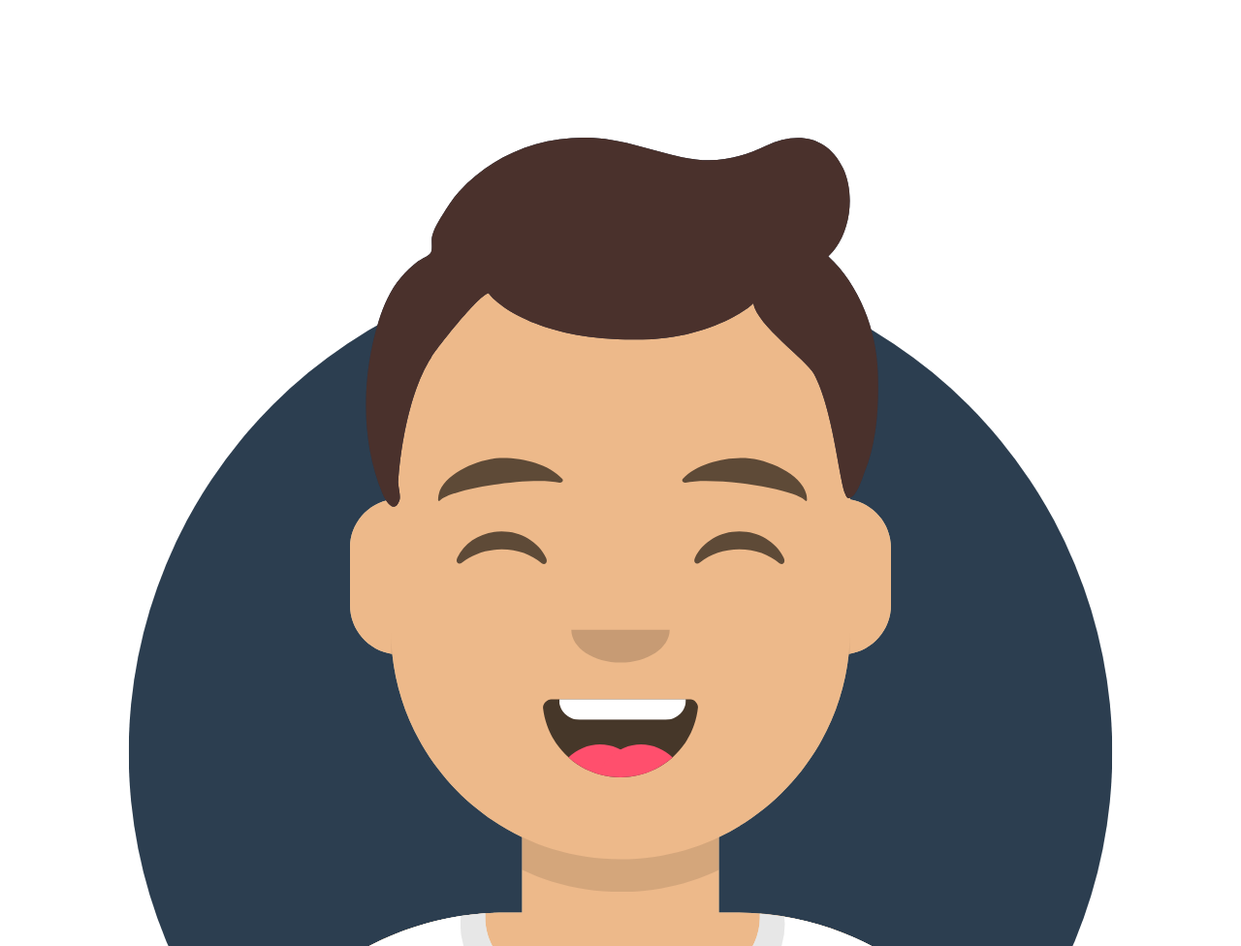
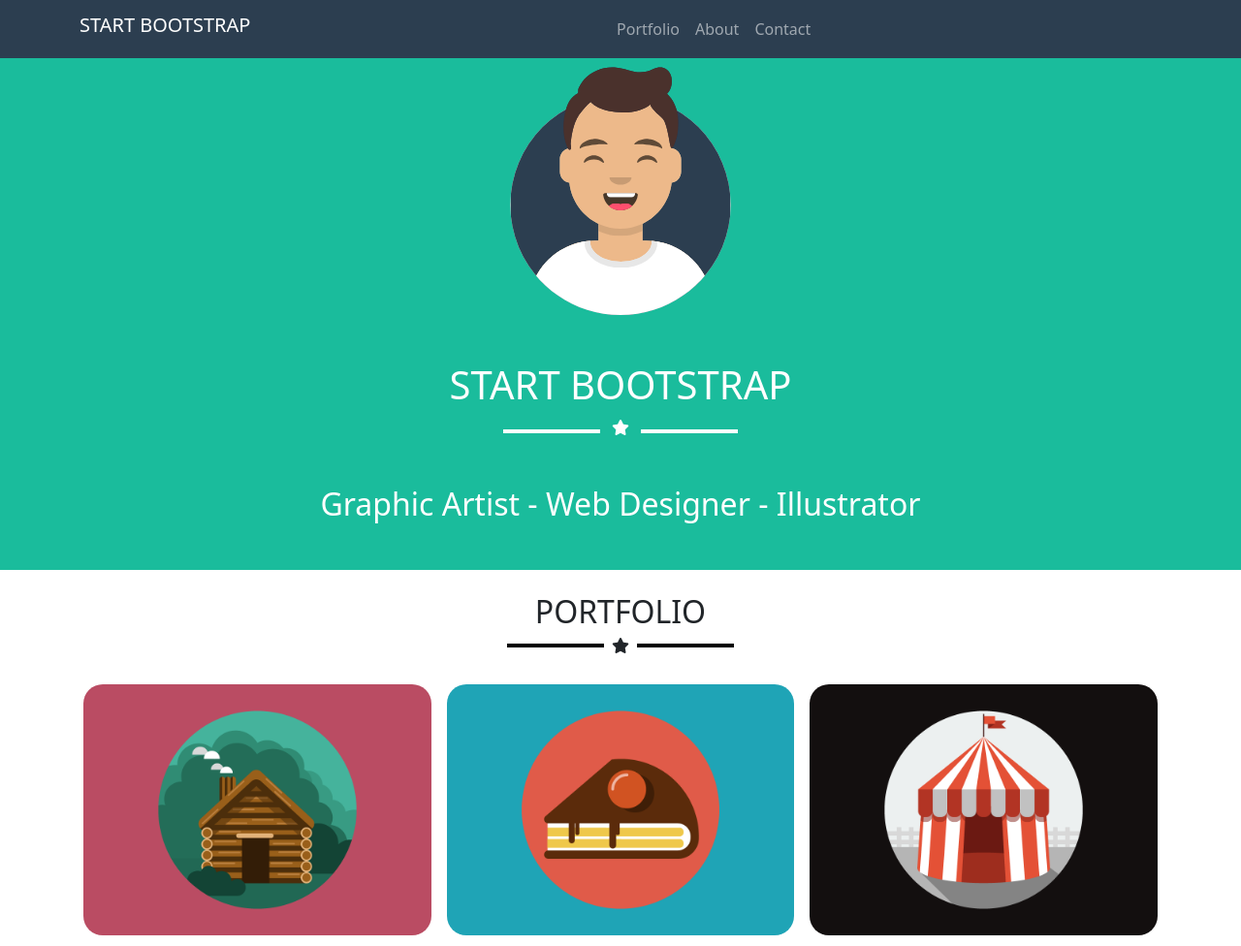
Before and after one commit to MarikaDiGirolamo/html-css-bootstrap-freelancer, a plain HTML site: page index.html in a window 1280 px wide. Shown: the top 976 px of the page at 97% size. Drawn offline with nearby package versions, Linux system fonts and the light colour scheme.

Commit message:
Add changes

```diff
--- a/css/style.css
+++ b/css/style.css
@@ -2,15 +2,7 @@
     box-sizing: border-box;
     margin: 0 auto;
 }
-.border_debug{border: 2px dashed red ;}
-.boxed{
-    max-width: 1380px;
-    margin: 0 auto;
-}
-.boxed_2{
-    max-width: 1100px;
-}
-.padding_1{padding: 0 1rem 0 1rem;}
+/* .border_debug{border: 2px dashed red ;} */
 
 /* .box-nest{
     min-height: 50px;
@@ -26,35 +18,64 @@
 } */
 /**************************************************/
 
-header{
+/* header{
     min-height: 100px;
-    display: flex;
+} */
+
+:root {
+    --navbar-height: 60px;
 }
 
-/* HERO */
-.hero img{
-    height: 300px;
-    padding-bottom: 2rem;
+html {
+    scroll-padding-top: var(--navbar-height);
 }
 
-.portfolio img{
-    height: 250px;
-    border-radius: 15px;
+nav {
+    background-color: #2c3e50;
+    color: white;
+    height: var(--navbar-height);
 }
 
-.portfolio i{
-    font-size: 35px;
-    position: relative;
+#intro-section {
+    margin-top: var(--navbar-height);
+    background-color: #1ABC9C;
+    color: white;
 }
 
+#intro-section img {
+    max-width: 250px;
+}
 
-.hero i{
-    font-size: 35px;
+#portfolio img{
+    border-radius: 20px;
+}
+.ms_star::before,
+.ms_star::after {
+    content: "";
+    width: 100px;
+    height: 4px;
+    background: white;
+    display: inline-block;
+}
+
+.ms_star_black::before,
+.ms_star_black::after {
+    content: "";
+    width: 100px;
+    height: 4px;
+    display: inline-block;
+    background: black
+}
+
+#about {
+    background-color: #1ABC9C;
+}
+#about p{
+    font-size: 1.2rem;
 }
 
 .btn{
     border: 1px solid white;
-    color: white;
 }
 
 .submit_btn{
```
